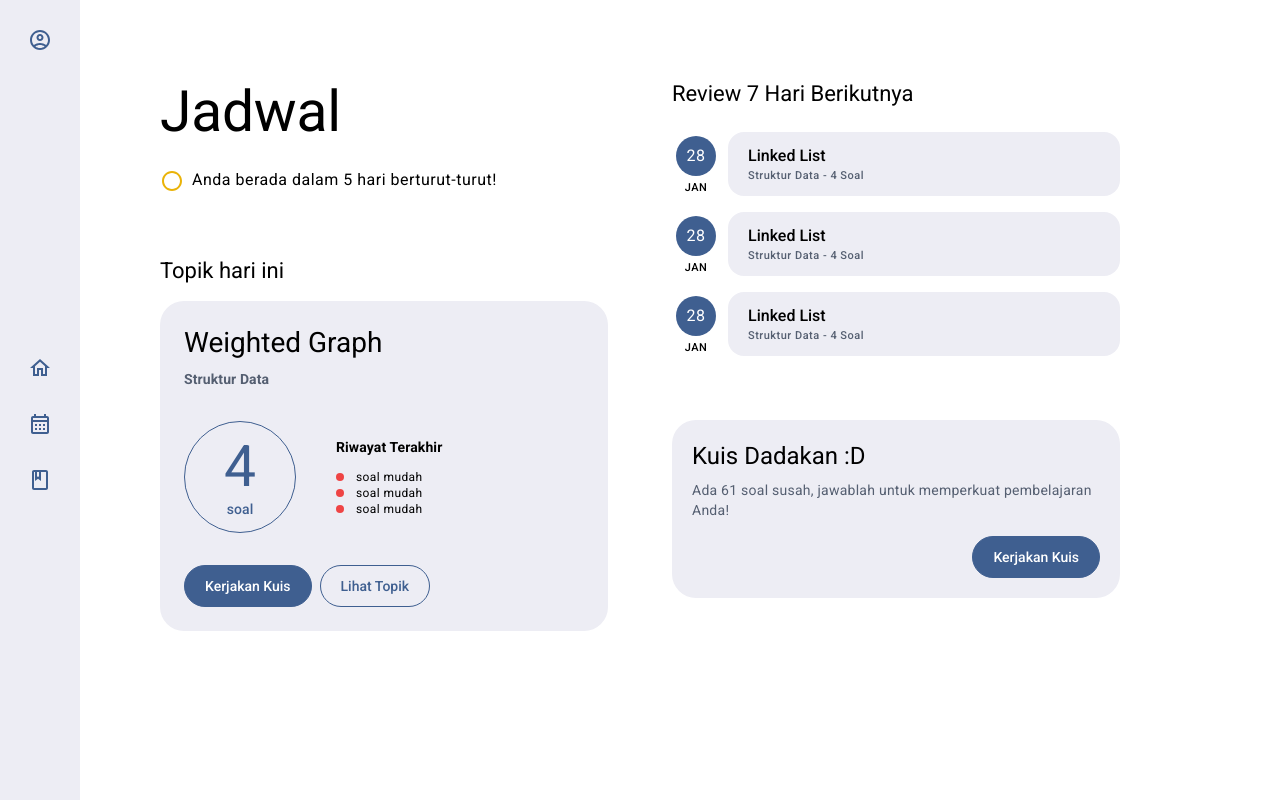
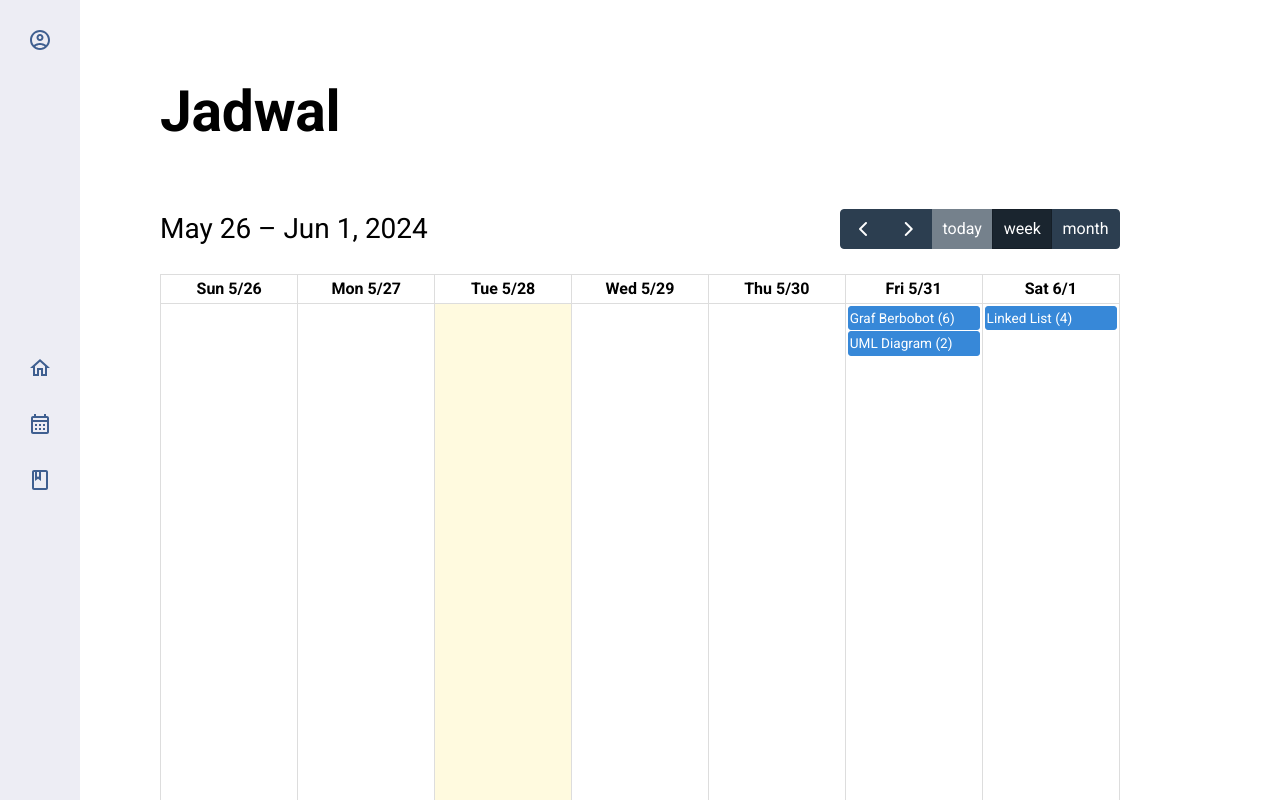
Before and after one commit to edukesyen/repetit-fe-nextjs, a Next.js app: page /schedule in a window 1280 px wide. Shown: the top 800 px of the page. Built offline with nearby package versions, Linux system fonts and the light colour scheme.

Commit message:
add initial schedule page

```diff
--- a/app/schedule/page.js
+++ b/app/schedule/page.js
@@ -2,6 +2,8 @@
 
 import { Button } from '@/app/_components/button';
 import { Navbar } from '@/app/_sections/navbar';
+import FullCalendar from '@fullcalendar/react';
+import dayGridPlugin from '@fullcalendar/daygrid'; // a plugin!
 
 import CircleOutlinedIcon from '@mui/icons-material/CircleOutlined';
 
@@ -9,153 +11,40 @@ export default function Home() {
   return (
     <main className="flex bg-white text-black">
       <Navbar />
-      <section className="flex-1 grid grid-cols-2 gap-16 py-20 max-w-[960px] m-auto">
-        <div className="flex flex-col gap-16">
-          <Greeting />
-          <TodaysTopic />
-        </div>
-        <div className="flex flex-col gap-16">
-          <NextReview />
-          <ImpromptuQuiz />
-        </div>
+      <section className="flex-1 grid grid-cols-1 gap-16 py-20 max-w-[960px] m-auto">
+        <h1 className="text-display-large font-bold">Jadwal</h1>
+        <Calendar />
       </section>
     </main>
   );
 }
 
-function Greeting() {
+function Calendar() {
   return (
-    <div className="flex flex-col gap-6">
-      <h3 className="text-display-large">Jadwal</h3>
-      <div className="flex gap-2 items-center">
-        <span className="text-yellow-500">
-          <CircleOutlinedIcon />
-        </span>
-        <span className="text-body-large">
-          Anda berada dalam 5 hari berturut-turut!
-        </span>
-      </div>
-    </div>
+    <FullCalendar
+      plugins={[dayGridPlugin]}
+      initialView="dayGridWeek"
+      headerToolbar={{ end: 'prev,next,today,dayGridWeek,dayGridMonth' }}
+      events={[
+        { title: 'Linked List (4)', date: '2024-06-01' },
+        { title: 'Graf Berbobot (6)', date: '2024-05-31' },
+        { title: 'UML Diagram (2)', date: '2024-05-31' },
+      ]}
+      // eventContent={() =>
+      //   renderEventContent([
+      //     { title: 'event 1', date: '2024-06-01' },
+      //     { title: 'event 2', date: '2024-05-31' },
+      //   ])
+      // }
+    />
   );
 }
 
-function TodaysTopic() {
+function renderEventContent(eventInfo) {
   return (
-    <div className="flex flex-col gap-4">
-      <h3 className="text-title-large">Topik hari ini</h3>
-
-      <div
-        id="card"
-        className="w-full bg-light-surface-container flex flex-col gap-8 rounded-3xl p-6"
-      >
-        <div className="flex flex-col gap-2">
-          <h3 className="text-headline-medium">Weighted Graph</h3>
-          <span className="text-label-large-prominent text-light-secondary">
-            Struktur Data
-          </span>
-        </div>
-        <div className="flex gap-10 items-center">
-          <div className="flex-none flex flex-col items-center justify-center w-28 border border-light-primary text-light-primary rounded-full aspect-square">
-            <span className="text-display-large">4</span>
-            <span className="text-label-large">soal</span>
-          </div>
-          <div className="flex-1 flex flex-col gap-3">
-            <h5 className="text-label-large-prominent">Riwayat Terakhir</h5>
-            <div>
-              <div className="flex gap-3 items-center">
-                <span className="inline-block w-2 h-2 rounded-full bg-red-500"></span>
-                <span className="text-body-small">soal mudah</span>
-              </div>
-              <div className="flex gap-3 items-center">
-                <span className="inline-block w-2 h-2 rounded-full bg-red-500"></span>
-                <span className="text-body-small">soal mudah</span>
-              </div>
-              <div className="flex gap-3 items-center">
-                <span className="inline-block w-2 h-2 rounded-full bg-red-500"></span>
-                <span className="text-body-small">soal mudah</span>
-              </div>
-            </div>
-          </div>
-        </div>
-        <div className="flex gap-2">
-          <Button variant="primary" href="/" text="Kerjakan Kuis" />
-          <Button variant="outlined" href="/" text="Lihat Topik" />
-        </div>
-      </div>
-    </div>
+    <>
+      <b>{eventInfo.timeText}</b>
+      <i>{eventInfo.event.title}</i>
+    </>
   );
 }
-
-function NextReview() {
-  return (
-    <div className="flex flex-col gap-6">
-      <h3 className="text-title-large">Review 7 Hari Berikutnya</h3>
-      <div className="flex flex-col gap-4">
-        <div className="flex gap-2">
-          <div className="flex-none flex flex-col items-center">
-            <div className="w-12 h-12 p-1">
-              <div className="rounded-full w-full h-full bg-light-primary text-white grid place-items-center text-body-large">
-                28
-              </div>
-            </div>
-            <span className="text-label-small">JAN</span>
-          </div>
-          <div className="flex-1 px-5 rounded-2xl bg-light-surface-container flex flex-col justify-center">
-            <span className="text-title-medium">Linked List</span>
-            <span className="text-label-small text-light-secondary">
-              Struktur Data - 4 Soal
-            </span>
-          </div>
-        </div>
-
-        <div className="flex gap-2">
-          <div className="flex-none flex flex-col items-center">
-            <div className="w-12 h-12 p-1">
-              <div className="rounded-full w-full h-full bg-light-primary text-white grid place-items-center text-body-large">
-                28
-              </div>
-            </div>
-            <span className="text-label-small">JAN</span>
-          </div>
-          <div className="flex-1 px-5 rounded-2xl bg-light-surface-container flex flex-col justify-center">
-            <span className="text-title-medium">Linked List</span>
-            <span className="text-label-small text-light-secondary">
-              Struktur Data - 4 Soal
-            </span>
-          </div>
-        </div>
-
-        <div className="flex gap-2">
-          <div className="flex-none flex flex-col items-center">
-            <div className="w-12 h-12 p-1">
-              <div className="rounded-full w-full h-full bg-light-primary text-white grid place-items-center text-body-large">
-                28
-              </div>
-            </div>
-            <span className="text-label-small">JAN</span>
-          </div>
-          <div className="flex-1 px-5 rounded-2xl bg-light-surface-container flex flex-col justify-center">
-            <span className="text-title-medium">Linked List</span>
-            <span className="text-label-small text-light-secondary">
-              Struktur Data - 4 Soal
-            </span>
-          </div>
-        </div>
-      </div>
-    </div>
-  );
-}
-
-function ImpromptuQuiz() {
-  return (
-    <div className="flex flex-col gap-4 items-end w-full bg-light-surface-container rounded-3xl p-5">
-      <div className="flex flex-col gap-2">
-        <h5 className="text-headline-small">Kuis Dadakan :D</h5>
-        <p className="text-body-medium text-light-secondary">
-          Ada 61 soal susah, jawablah untuk memperkuat pembelajaran Anda!
-        </p>
-      </div>
-      <Button href="/" variant="primary" text="Kerjakan Kuis" />
-    </div>
-  );
-}
--- a/package.json
+++ b/package.json
@@ -11,6 +11,9 @@
   "dependencies": {
     "@emotion/react": "^11.11.4",
     "@emotion/styled": "^11.11.5",
+    "@fullcalendar/core": "^6.1.13",
+    "@fullcalendar/daygrid": "^6.1.13",
+    "@fullcalendar/react": "^6.1.13",
     "@mui/icons-material": "^5.15.18",
     "@mui/material": "^5.15.18",
     "next": "14.2.3",
```
Also changed, not shown: 1 other file (tests, documents, lock files or other folders).
